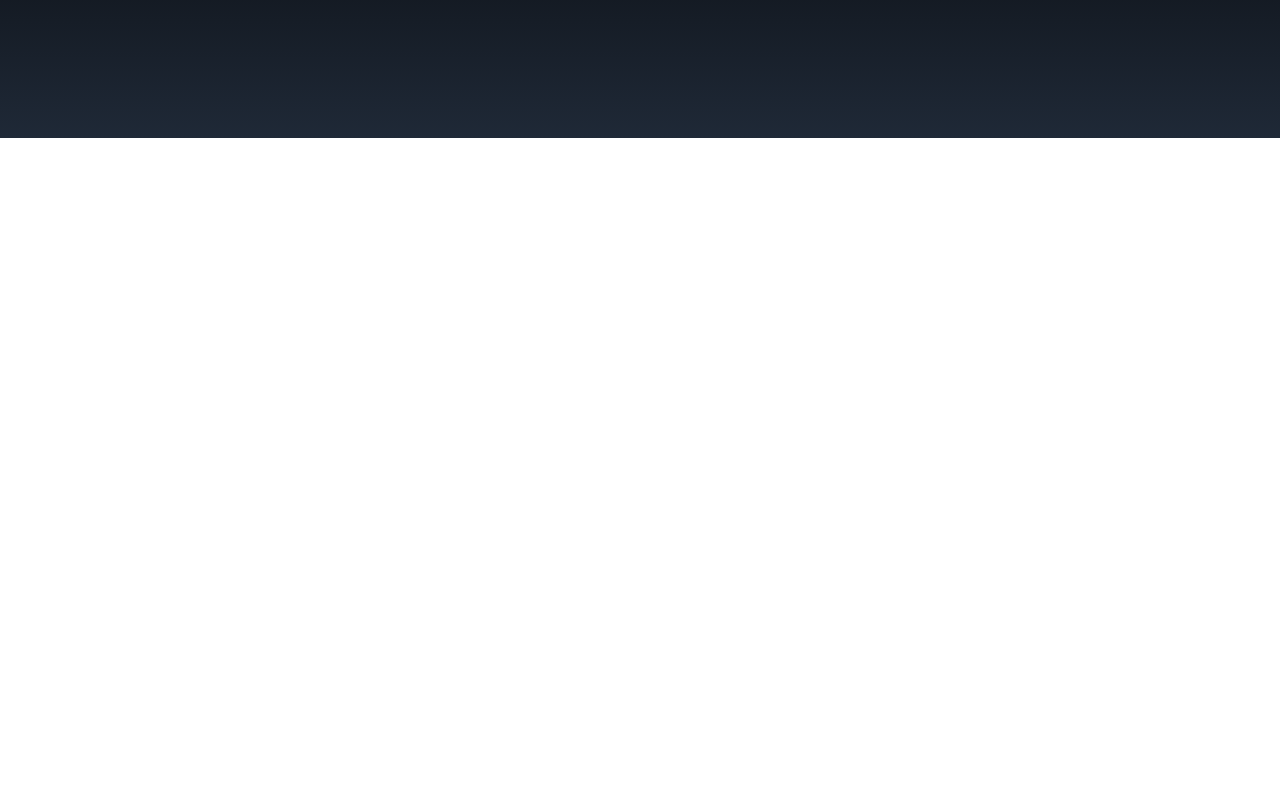
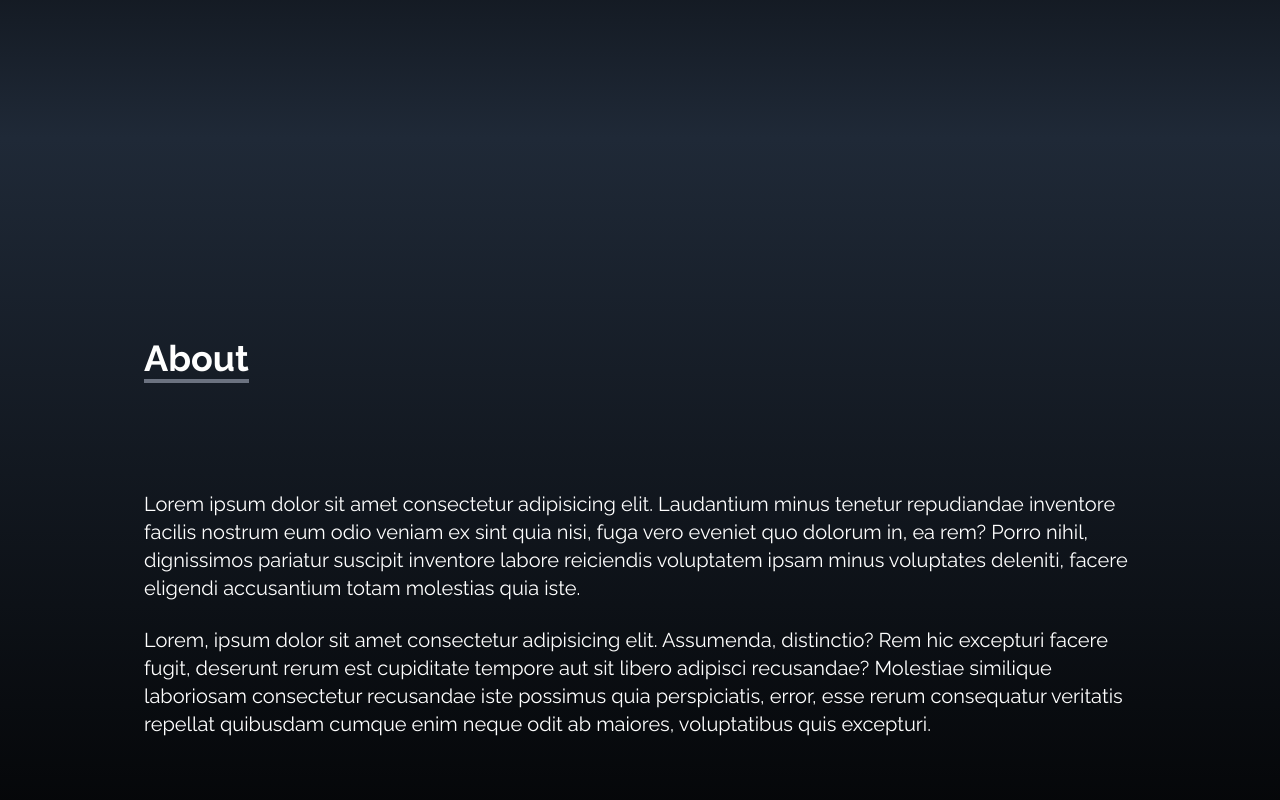
Before and after one commit to kmrraviranjan1/ravi_portfolio, a React (Create React App) app: page / in a window 1280 px wide. Shown: the part 662-1462 px from the top of the page. Before the commit the page ends 800 px from the top, so only its background shows below. Built offline with nearby package versions, Linux system fonts and the light colour scheme.

Commit message:
about me added

```diff
--- a/src/App.js
+++ b/src/App.js
@@ -1,3 +1,4 @@
+import About from "./components/About";
 import Home from "./components/Home";
 import Navbar from "./components/Navbar";
 import SocialLinks from "./components/SocialLinks";
@@ -8,6 +9,7 @@ function App() {
       <Navbar/>
       <Home/>
       <SocialLinks/>
+      <About/>
     </div>
   );
 }
--- /dev/null
+++ b/src/components/About.jsx
@@ -0,0 +1,18 @@
+import React from 'react'
+
+const About = () => {
+  return (
+    <div name="about" className="w-full h-screen bg-gradient-to-b from-gray-800 to to-black text-white">
+        <div className="max-w-screen-lg p-4 mx-auto flex flex-col justify-center w-full h-full">
+            <div className="pb-8">
+                <p className="text-4xl font-bold inline border-b-4 border-gray-500">About</p>
+            </div>
+            <p className='text-xl mt-20'>Lorem ipsum dolor sit amet consectetur adipisicing elit. Laudantium minus tenetur repudiandae inventore facilis nostrum eum odio veniam ex sint quia nisi, fuga vero eveniet quo dolorum in, ea rem? Porro nihil, dignissimos pariatur suscipit inventore labore reiciendis voluptatem ipsam minus voluptates deleniti, facere eligendi accusantium totam molestias quia iste.</p>
+            <br />
+            <p className='text-xl'>Lorem, ipsum dolor sit amet consectetur adipisicing elit. Assumenda, distinctio? Rem hic excepturi facere fugit, deserunt rerum est cupiditate tempore aut sit libero adipisci recusandae? Molestiae similique laboriosam consectetur recusandae iste possimus quia perspiciatis, error, esse rerum consequatur veritatis repellat quibusdam cumque enim neque odit ab maiores, voluptatibus quis excepturi.</p>
+        </div>
+    </div>
+  )
+}
+
+export default About
```
